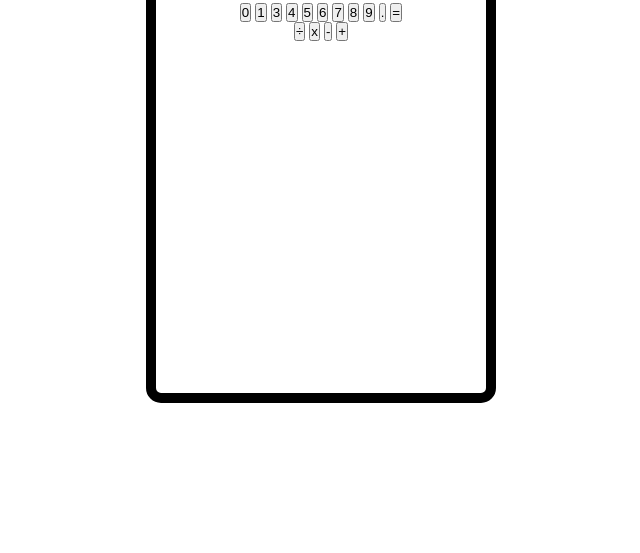
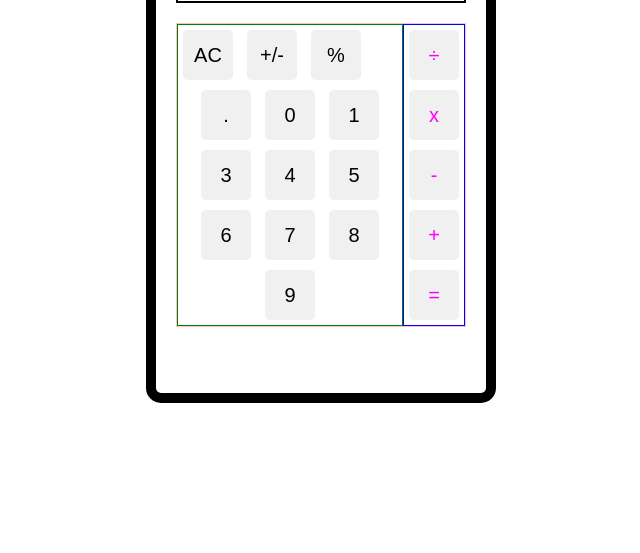
Before and after one commit to elainesajets/calculator, a plain HTML site: page index.html in a window 1280 px wide. Shown: the part 247-800 px from the top of the page, without its empty margins (319-959 px from the left). Drawn offline with Linux system fonts and the light colour scheme.

Commit message:
Buttons functional But not able to use operate() yet. I have to figure out how to store the second number.

```diff
--- a/index.html
+++ b/index.html
@@ -10,26 +10,33 @@
   <body>
     <section>
       <div id="main-container">
-        <p id="display"></p>
+        <p id="display">12341535345212</p>
         <div id="button-container">
           <div id="main-button-container">
-            <button class="main-buttons">0</button>
-            <button class="main-buttons">1</button>
-            <button class="main-buttons">3</button>
-            <button class="main-buttons">4</button>
-            <button class="main-buttons">5</button>
-            <button class="main-buttons">6</button>
-            <button class="main-buttons">7</button>
-            <button class="main-buttons">8</button>
-            <button class="main-buttons">9</button>
-            <button class="main-buttons">.</button>
-            <button class="main-buttons">=</button>
+            <div id="top-button-container">
+              <button class="top-button">AC</button>
+              <button class="top-button">+/-</button>
+              <button class="operator-button">%</button>
+            </div>
+            <div id="numbers">
+              <button class="number-button">.</button>
+              <button class="number-button">0</button>
+              <button class="number-button">1</button>
+              <button class="number-button">3</button>
+              <button class="number-button">4</button>
+              <button class="number-button">5</button>
+              <button class="number-button">6</button>
+              <button class="number-button">7</button>
+              <button class="number-button">8</button>
+              <button class="number-button">9</button>
+            </div>
           </div>
           <div id="operator-button-container">
-            <button class="main-buttons">÷</button>
-            <button class="main-buttons">x</button>
-            <button class="main-buttons">-</button>
-            <button class="main-buttons">+</button>
+            <button class="operator-button">÷</button>
+            <button class="operator-button">x</button>
+            <button class="operator-button">-</button>
+            <button class="operator-button">+</button>
+            <button class="operator-button">=</button>
           </div>
         </div>
       </div>
--- a/main.js
+++ b/main.js
@@ -14,6 +14,9 @@ function divide(a, b) {
   return b === 0 ? 'Division by zero' : a / b;
 }
 
+function modulo(a, b) {
+  return a % b;
+}
 let num1, num2, operator;
 
 function operate(number1, number2, operatorChoice) {
@@ -22,11 +25,45 @@ function operate(number1, number2, operatorChoice) {
       return add(number1, number2);
     case '-':
       return subtract(number1, number2);
-    case '*':
+    case '*' || 'x':
       return multiply(number1, number2);
-    case '/':
+    case '/' || '÷':
       return divide(number1, number2);
+    case '%':
+      return modulo(number1, number2);
     default:
       return 'Invalid operator';
   }
 }
+
+const display = document.getElementById('display');
+const numberButtons = document.getElementById('numbers');
+const buttonContainer = document.getElementById('button-container');
+
+numberButtons.addEventListener('click', (e) => {
+  const button = e.target.closest('.number-button');
+  if (!button) return;
+  if (display.textContent.includes('.') && button.textContent === '.') return;
+
+  display.textContent += button.textContent;
+});
+
+buttonContainer.addEventListener('click', (e) => {
+  const button = e.target.closest('.top-button');
+  if (!button) return;
+  console.log(button.textContent);
+  if (button.textContent === 'AC') display.textContent = '';
+});
+
+buttonContainer.addEventListener('click', (e) => {
+  const button = e.target.closest('.operator-button');
+  if (!button) return;
+  if (button.textContent === '=') {
+    display.textContent = operate(num1, num2, operator);
+  } else {
+    if (!num1) num1 = display.textContent;
+    operator = button.textContent;
+    display.textContent = operator;
+    console.log(`${num1} ${operator}`);
+  }
+});
--- a/styles.css
+++ b/styles.css
@@ -25,8 +25,47 @@ section {
 }
 
 #display {
+  display: flex;
+  justify-content: flex-end;
+  align-items: center;
   border: 2px solid black;
-  height: 50px;
+  font-size: 30px;
+  height: 70px;
   padding: 5px;
   margin-bottom: 20px;
 }
+
+#button-container {
+  display: flex;
+  flex-direction: row;
+  border: 1px solid pink;
+}
+
+#main-button-container {
+  display: flex;
+  flex-wrap: wrap;
+  border: 1px solid green;
+}
+
+#operator-button-container {
+  display: flex;
+  flex-direction: column;
+  border: 1px solid blue;
+}
+
+button {
+  margin: 5px;
+  font-size: 20px;
+  padding: 10px;
+  border-radius: 5px;
+  border: none;
+  background-color: #f0f0f0;
+  cursor: pointer;
+  height: 50px;
+  width: 50px;
+  gap: 2px;
+}
+
+#operator-button-container > button {
+  color: fuchsia;
+}
```
Also changed, not shown: img/calculator_reference.jpg (added).
